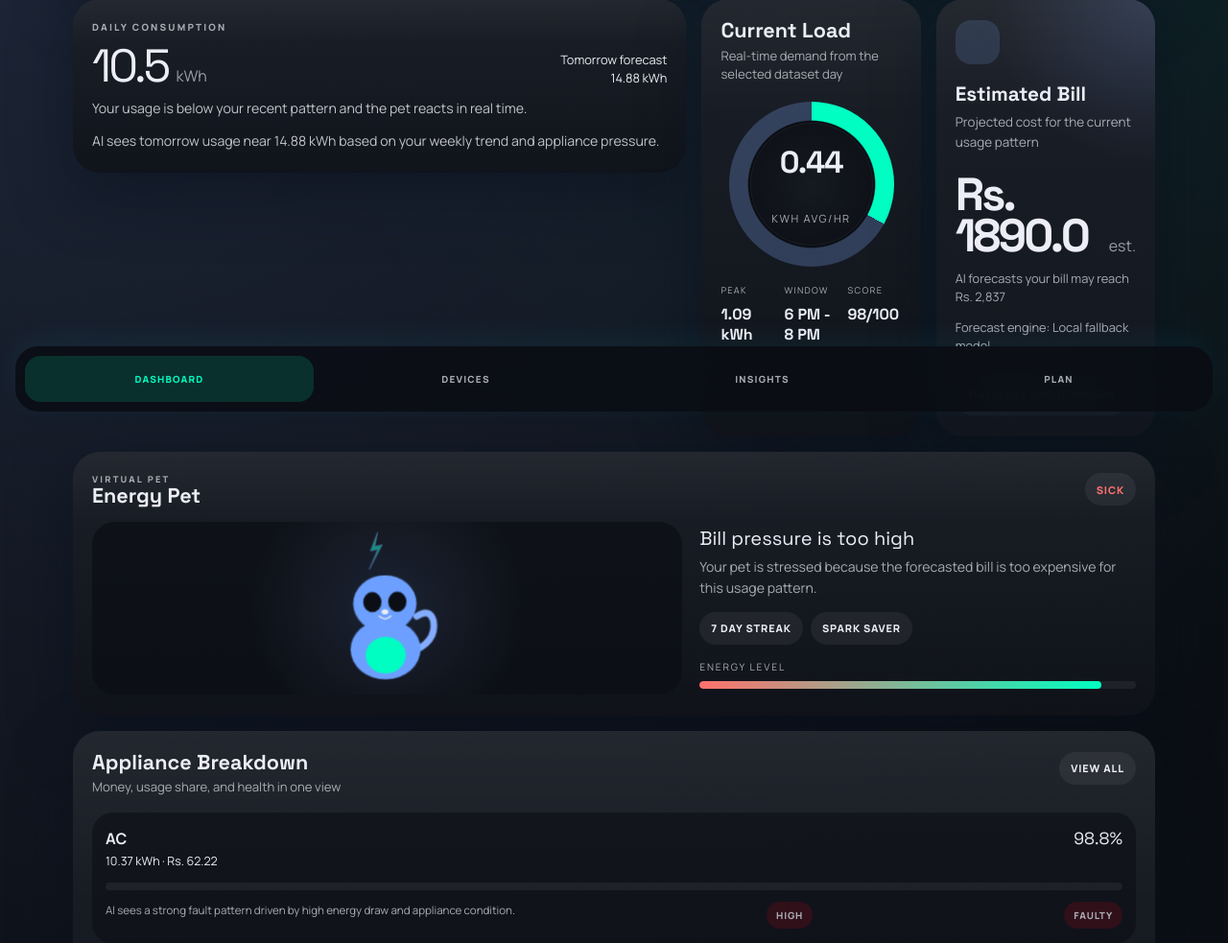
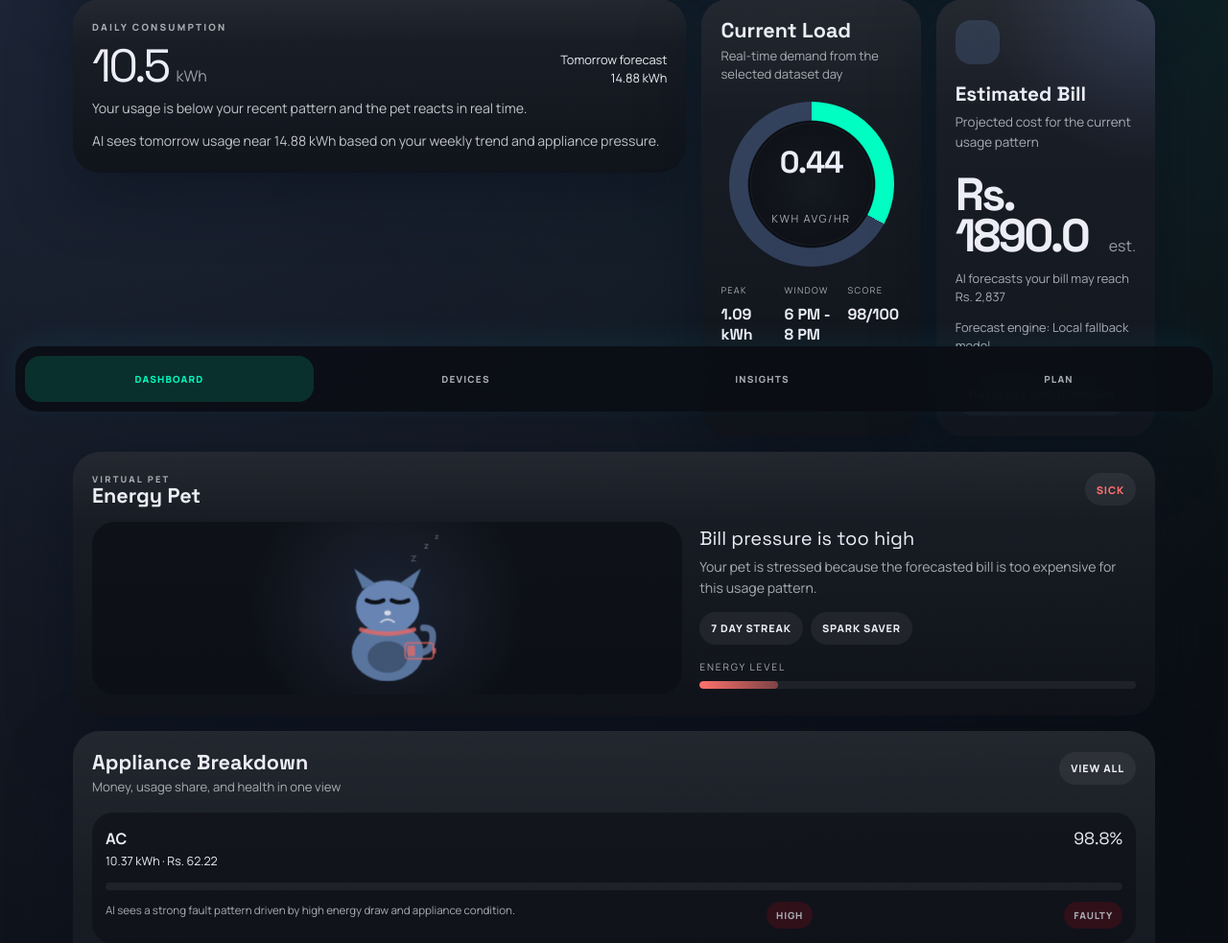
Before and after one commit to JohnBeniel45/whattwiseai, a Flask app: page / in a window 1280 px wide. Shown: the part 357-1340 px from the top of the page at 96% size. Run offline with Flask 3, Linux system fonts and the light colour scheme; the visitor is signed in with stand-in values (Sample User, id 1); some libraries are stand-ins or nearby versions.

Commit message:
make sick pet look depleted

```diff
--- a/app.py
+++ b/app.py
@@ -478,7 +478,7 @@ def ai_pet_response(monthly_bill, total_usage, predictions):
         return "happy", "Bill looks healthy and efficient", 24, "Your pet is relaxed because your projected bill stays comfortably low."
     if predicted_state == "tired":
         return "tired", "Bill is rising, trim usage now", 60, "Your pet is uneasy because the bill trend is climbing above your weekly baseline."
-    return "sick", "Bill pressure is too high", 92, "Your pet is stressed because the forecasted bill is too expensive for this usage pattern."
+    return "sick", "Bill pressure is too high", 18, "Your pet is stressed because the forecasted bill is too expensive for this usage pattern."
 
 
 def appliance_feature_vector(details, energy_kwh, share):
--- a/static/style.css
+++ b/static/style.css
@@ -633,7 +633,7 @@ body {
 .cat-svg { display: block; }
 .cat-happy-wrap .cat-svg { width: 140px; height: 155px; animation: catBounce 2.4s ease-in-out infinite; }
 .cat-tired-wrap .cat-svg { width: 170px; height: 115px; animation: tirednod 3s ease-in-out infinite; }
-.cat-sick-wrap .cat-svg { width: 140px; height: 165px; animation: catShake 0.5s ease-in-out infinite; }
+.cat-sick-wrap .cat-svg { width: 140px; height: 165px; animation: sickBreath 3.2s ease-in-out infinite; opacity: 0.9; }
 
 @keyframes catBounce {
   0%, 100% { transform: translateY(0); }
@@ -665,19 +665,23 @@ body {
   50% { opacity: 0.1; }
 }
 
-@keyframes catShake {
-  0%, 100% { transform: translateX(0); }
-  25% { transform: translateX(-3px) rotate(-1deg); }
-  75% { transform: translateX(3px) rotate(1deg); }
+@keyframes sickBreath {
+  0%, 100% { transform: translateY(0) rotate(0deg); }
+  50% { transform: translateY(5px) rotate(-1deg); }
 }
 
-.lightning {
-  animation: boltFlash 0.9s ease-in-out infinite;
+.sick-z {
+  fill: var(--muted);
+  opacity: 0.7;
+  animation: sleepFloat 2.4s ease-in-out infinite;
 }
 
-@keyframes boltFlash {
-  0%, 100% { opacity: 1; transform: scale(1); }
-  50% { opacity: 0.4; transform: scale(0.85); }
+.z2 { animation-delay: 0.35s; }
+.z3 { animation-delay: 0.7s; }
+
+@keyframes sleepFloat {
+  0%, 100% { opacity: 0.25; transform: translateY(0); }
+  50% { opacity: 0.9; transform: translateY(-5px); }
 }
 
 .sparkle { animation: twinkle 1.4s ease-in-out infinite; }
@@ -742,7 +746,7 @@ body {
 
 .status-fill-happy { background: linear-gradient(90deg, var(--secondary), #7fffe0); }
 .status-fill-tired { background: linear-gradient(90deg, var(--primary), #5fc0ff); }
-.status-fill-sick { background: linear-gradient(90deg, var(--danger), var(--secondary)); }
+.status-fill-sick { background: linear-gradient(90deg, var(--danger), rgba(255, 113, 108, 0.42)); }
 
 .breakdown-list,
 .alert-stack,
--- a/templates/index.html
+++ b/templates/index.html
@@ -152,17 +152,25 @@
             {% else %}
             <div class="cat-svg-wrap cat-sick-wrap">
               <svg class="cat-svg" viewBox="0 0 160 190" xmlns="http://www.w3.org/2000/svg">
-                <g class="lightning-group">
-                  <polygon class="lightning" points="82,5 72,30 82,28 70,55 88,22 78,24" fill="#00fdc1" stroke="#84adff" stroke-width="1"/>
+                <g class="sick-z-group">
+                  <text x="108" y="42" font-size="13" class="sick-z z1">z</text>
+                  <text x="124" y="28" font-size="10" class="sick-z z2">z</text>
+                  <text x="137" y="17" font-size="8" class="sick-z z3">z</text>
                 </g>
-                <path class="cat-tail" d="M108 150 Q142 138 138 112 Q134 96 118 106" stroke="#84adff" stroke-width="8" fill="none" stroke-linecap="round"/>
-                <ellipse cx="80" cy="145" rx="42" ry="36" fill="#6c9fff"/>
-                <ellipse cx="80" cy="152" rx="24" ry="22" fill="#00fdc1"/>
-                <ellipse cx="80" cy="90" rx="38" ry="34" fill="#6c9fff"/>
-                <ellipse cx="65" cy="88" rx="11" ry="12" fill="#0b0e14"/>
-                <ellipse cx="95" cy="88" rx="11" ry="12" fill="#0b0e14"/>
-                <ellipse cx="80" cy="100" rx="4" ry="3" fill="#ecedf6"/>
-                <path d="M73 105 Q80 112 87 105" stroke="#ecedf6" stroke-width="1.5" fill="none" stroke-linecap="round"/>
+                <path class="cat-tail sick-tail" d="M105 148 Q132 154 134 133 Q136 118 123 119" stroke="#5f769e" stroke-width="8" fill="none" stroke-linecap="round"/>
+                <ellipse cx="80" cy="148" rx="43" ry="35" fill="#607fac"/>
+                <ellipse cx="80" cy="154" rx="24" ry="19" fill="#445a7b"/>
+                <ellipse cx="80" cy="94" rx="38" ry="32" fill="#6f8fc2"/>
+                <polygon points="50,72 40,48 66,66" fill="#607fac"/>
+                <polygon points="110,72 120,48 94,66" fill="#607fac"/>
+                <path d="M55 86 Q65 91 75 86" stroke="#0b0e14" stroke-width="5" fill="none" stroke-linecap="round"/>
+                <path d="M85 86 Q95 91 105 86" stroke="#0b0e14" stroke-width="5" fill="none" stroke-linecap="round"/>
+                <ellipse cx="80" cy="101" rx="4" ry="3" fill="#ecedf6"/>
+                <path d="M72 112 Q80 106 88 112" stroke="#ecedf6" stroke-width="2" fill="none" stroke-linecap="round"/>
+                <path d="M48 121 Q80 131 112 121" stroke="#ff716c" stroke-width="5" fill="none" stroke-linecap="round" opacity="0.8"/>
+                <rect x="101" y="137" width="34" height="19" rx="4" fill="none" stroke="#ff716c" stroke-width="2" opacity="0.75"/>
+                <rect x="134" y="143" width="4" height="7" rx="1" fill="#ff716c" opacity="0.75"/>
+                <rect x="104" y="140" width="9" height="13" rx="2" fill="#ff716c" opacity="0.75"/>
               </svg>
             </div>
             {% endif %}
```
